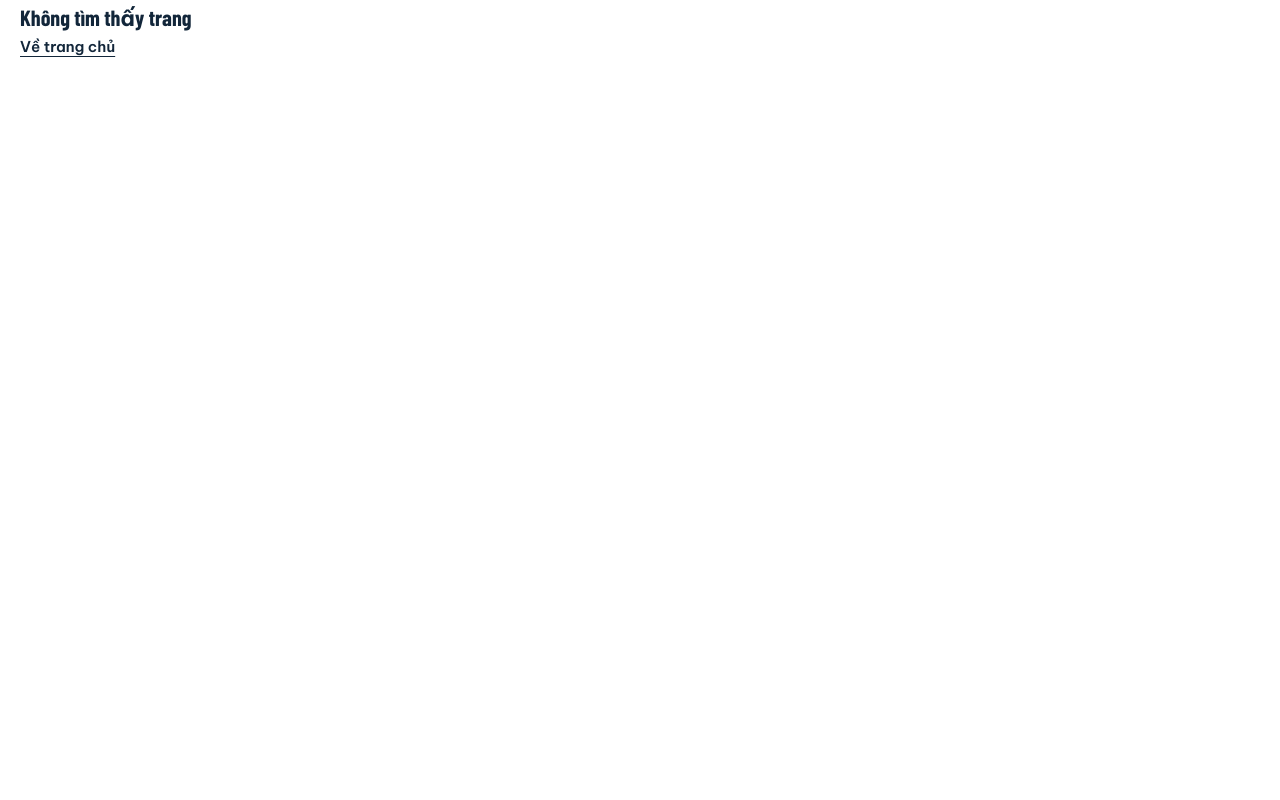
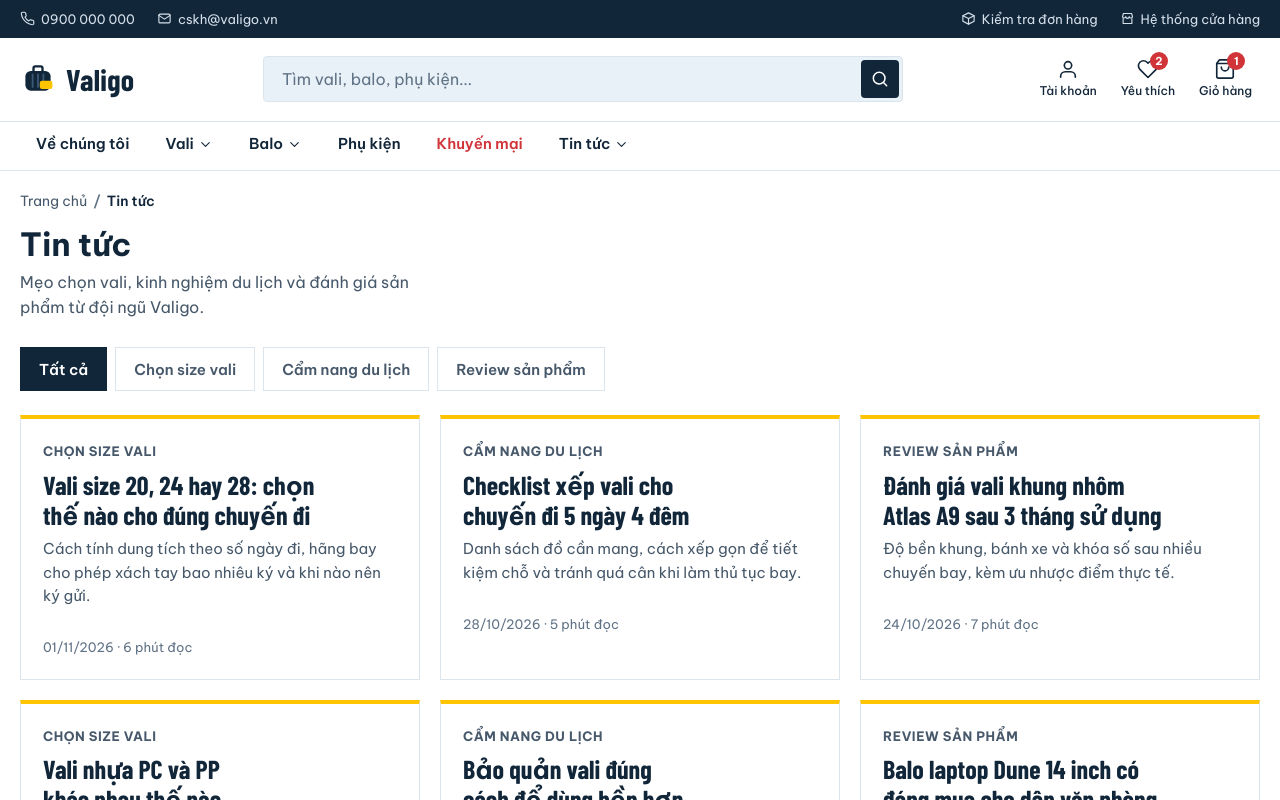
Before and after one commit to NguyenVanTruong2001/ltfe_webvali, a React (Vite) app: page /news in a window 1280 px wide. Shown: the top 800 px of the page. Built offline with nearby package versions, Linux system fonts and the light colour scheme.

Commit message:
feat(news): add news component and route

```diff
--- a/components/AppRoutes.tsx
+++ b/components/AppRoutes.tsx
@@ -3,6 +3,7 @@ import App from "../src/App.tsx";
 import ProductListPage from "./product-list/ProductListPage.tsx";
 import ProductDetailPage from "./product-detail/ProductDetailPage.tsx";
 import ProductReviewsPage from "./product-reviews/ProductReviewsPage.tsx";
+import News from "./news/News-List.tsx";
 
 function NotFound() {
     return (
@@ -22,6 +23,7 @@ export default function AppRoutes() {
     return (
         <Routes>
             <Route path="/" element={<App />} />
+            <Route path="/news" element={<News />} />
             <Route path="/products" element={<ProductListPage />} />
             <Route path="/products/:id/reviews" element={<ProductReviewsPage />} />
             <Route path="/products/:id/:slug?" element={<ProductDetailPage />} />
--- a/components/Page-Header.tsx
+++ b/components/Page-Header.tsx
@@ -436,25 +436,25 @@ export default function PageHeader({current}: {current?: string}) {
                             <Link className="navLink isHot" to="/">Khuyến mại</Link>
                         </li>
                         <li className="navItem">
-                            <a className="navLink" href="../ui/news.html">
+                            <Link className="navLink" to="/news">
                                 Tin tức
                                 <svg className="icon iconSm" aria-hidden="true">
                                     <use href="#iChevDown" />
                                 </svg>
-                            </a>
+                            </Link>
                             <div className="mega">
                                 <div className="container megaInner">
                                     <div className="megaCol">
                                         <p className="megaTitle">Hướng dẫn</p>
                                         <ul>
                                             <li>
-                                                <a href="../ui/news.html?topic=size">Chọn size vali</a>
+                                                <Link to="/news?topic=size">Chọn size vali</Link>
                                             </li>
                                             <li>
-                                                <a href="../ui/news.html?topic=guide">Cẩm nang du lịch</a>
+                                                <Link to="/news?topic=guide">Cẩm nang du lịch</Link>
                                             </li>
                                             <li>
-                                                <a href="../ui/news.html?topic=review">Review sản phẩm</a>
+                                                <Link to="/news?topic=review">Review sản phẩm</Link>
                                             </li>
                                         </ul>
                                     </div>
@@ -462,13 +462,13 @@ export default function PageHeader({current}: {current?: string}) {
                                         <p className="megaTitle">Hỗ trợ</p>
                                         <ul>
                                             <li>
-                                                <a href="../ui/warrantyPolicy.html">Chính sách bảo hành</a>
+                                                <Link to="/warrantyPolicy">Chính sách bảo hành</Link>
                                             </li>
                                             <li>
-                                                <a href="../ui/warrantyPolicy.html">Xử lý lỗi vali</a>
+                                                <Link to="/news">Xử lý lỗi vali</Link>
                                             </li>
                                             <li>
-                                                <a href="#">Tuyển dụng</a>
+                                                <Link to="/news">Tuyển dụng</Link>
                                             </li>
                                         </ul>
                                     </div>
--- /dev/null
+++ b/components/news/News-Item.tsx
@@ -0,0 +1,12 @@
+export default function NewsItem({News}: {News: any}) {
+    return (
+        <>
+            <li className="newsCard" data-topic="size">
+                <p className="newsTopic">{News.topic}</p>
+                <h2 className="newsTitle">{News.title}</h2>
+                <p className="newsExcerpt">{News.excerpt}</p>
+                <p className="newsMeta">{News.releasedDate} · {News.readTime} phút đọc</p>
+            </li>
+        </>
+    )
+}
--- /dev/null
+++ b/components/news/News-List.tsx
@@ -0,0 +1,57 @@
+import PageHeader from "../Page-Header.tsx";
+import PageFooter from "../Page-Footer.tsx";
+import {Link} from "react-router-dom";
+import {Newsletter, NewsCategory} from "../../dataset/News.tsx";
+import NewsItem from "./News-Item.tsx";
+import {useState, useMemo} from "react";
+
+export default function News() {
+    const [activeTopic, setActiveTopic] = useState(NewsCategory[0].category);
+    const filteredNews = useMemo(() => {
+        if (activeTopic === "all") return Newsletter;
+        else return Newsletter.filter((topic: any) => topic.category === activeTopic);
+    }, [activeTopic]);
+
+    return (
+        <>
+            <PageHeader />
+            <main id="noiDung">
+                <div className="container">
+                    <nav className="breadcrumb" aria-label="Đường dẫn">
+                        <ol>
+                            <li>
+                                <Link to="/">Trang chủ</Link>
+                            </li>
+                            <li aria-current="page">Tin tức</li>
+                        </ol>
+                    </nav>
+                    <div className="checkoutHead">
+                        <h1 className="checkoutTitle">Tin tức</h1>
+                        <p className="newsIntro">Mẹo chọn vali, kinh nghiệm du lịch và đánh giá sản phẩm từ đội ngũ Valigo.</p>
+                    </div>
+                    <div className="newsTabs" role="group" aria-label="Chủ đề bài viết">
+                        {NewsCategory.map((category: any) => (
+                            <button
+                                key={category.id}
+                                type="button"
+                                className={category.category === activeTopic ? "newsTab isActive" : "newsTab"}
+                                data-topic={activeTopic}
+                                aria-pressed={activeTopic}
+                                onClick={() => setActiveTopic(category.category)}
+                            >
+                                <Link to={category.category === "all" ? "/news" : "/news?topic=" + category.category}>
+                                    {category.topic}
+                                </Link>
+                            </button>
+                        ))}
+                    </div>
+                    <ul className="newsList" id="newsList">
+                        {filteredNews.map((news: any) => <NewsItem News={news} key={news.id} />)}
+                    </ul>
+                    <p id="newsEmpty" className="newsEmpty" hidden>Chưa có bài viết trong chủ đề này.</p>
+                </div>
+            </main>
+            <PageFooter />
+        </>
+    );
+}
--- /dev/null
+++ b/dataset/News.tsx
@@ -0,0 +1,78 @@
+export const NewsCategory: any = [
+    {
+        id: 1,
+        category: "all",
+        topic: "Tất cả"
+    },
+    {
+        id: 2,
+        category: "size",
+        topic: "Chọn size vali"
+    },
+    {
+        id: 3,
+        category: "guide",
+        topic: "Cẩm nang du lịch"
+    },
+    {
+        id: 4,
+        category: "review",
+        topic: "Review sản phẩm"
+    },
+]
+export const Newsletter: any = [
+    {
+        id: 1,
+        category: "size",
+        topic: "Chọn size vali",
+        title: "Vali size 20, 24 hay 28: chọn thế nào cho đúng chuyến đi",
+        excerpt: "Cách tính dung tích theo số ngày đi, hãng bay cho phép xách tay bao nhiêu ký và khi nào nên ký gửi.",
+        releasedDate: "01/11/2026",
+        readTime: 6
+    },
+    {
+        id: 2,
+        category: "guide",
+        topic: "Cẩm nang du lịch",
+        title: "Checklist xếp vali cho chuyến đi 5 ngày 4 đêm",
+        excerpt: "Danh sách đồ cần mang, cách xếp gọn để tiết kiệm chỗ và tránh quá cân khi làm thủ tục bay.",
+        releasedDate: "28/10/2026",
+        readTime: 5
+    },
+    {
+        id: 3,
+        category: "review",
+        topic: "Review sản phẩm",
+        title: "Đánh giá vali khung nhôm Atlas A9 sau 3 tháng sử dụng",
+        excerpt: "Độ bền khung, bánh xe và khóa số sau nhiều chuyến bay, kèm ưu nhược điểm thực tế.",
+        releasedDate: "24/10/2026",
+        readTime: 7
+    },
+    {
+        id: 4,
+        category: "size",
+        topic: "Chọn size vali",
+        title: "Vali nhựa PC và PP khác nhau thế nào",
+        excerpt: "So sánh độ bền, trọng lượng và giá để bạn chọn chất liệu phù hợp nhu cầu.",
+        releasedDate: "20/10/2026",
+        readTime: 4
+    },
+    {
+        id: 5,
+        category: "guide",
+        topic: "Cẩm nang du lịch",
+        title: "Bảo quản vali đúng cách để dùng bền hơn",
+        excerpt: "Vệ sinh, cất giữ và xử lý khi bánh xe kẹt hoặc khóa số bị lỗi.",
+        releasedDate: "15/10/2026",
+        readTime: 4
+    },
+    {
+        id: 6,
+        category: "review",
+        topic: "Review sản phẩm",
+        title: "Balo laptop Dune 14 inch có đáng mua cho dân văn phòng",
+        excerpt: "Ngăn chống sốc, độ thoáng lưng và khả năng chống nước qua một tuần đi làm.",
+        releasedDate: "09/10/2026",
+        readTime: 5
+    }
+]
--- a/index.html
+++ b/index.html
@@ -17,6 +17,7 @@
     <link rel="stylesheet" href="./ui/css/style.css">
     <link rel="stylesheet" href="./ui/components/header/header.css">
     <link rel="stylesheet" href="./ui/components/footer/footer.css">
+    <link rel="stylesheet" href="./ui/css/news.css">
     <script src="./ui/components/header/header.js"></script>
     <script src="./ui/components/footer/footer.js"></script>
   </head>
```
Also changed, not shown: 1 other file (tests, documents, lock files or other folders).
